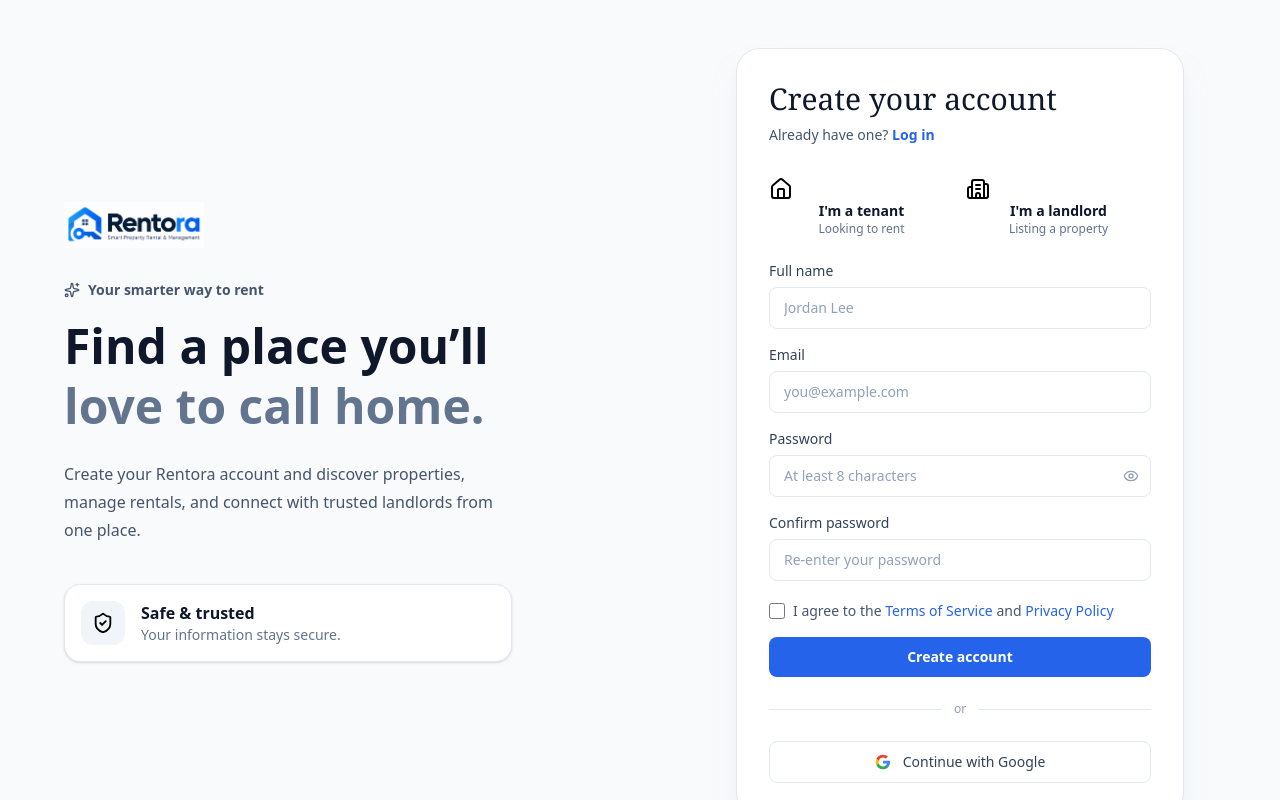
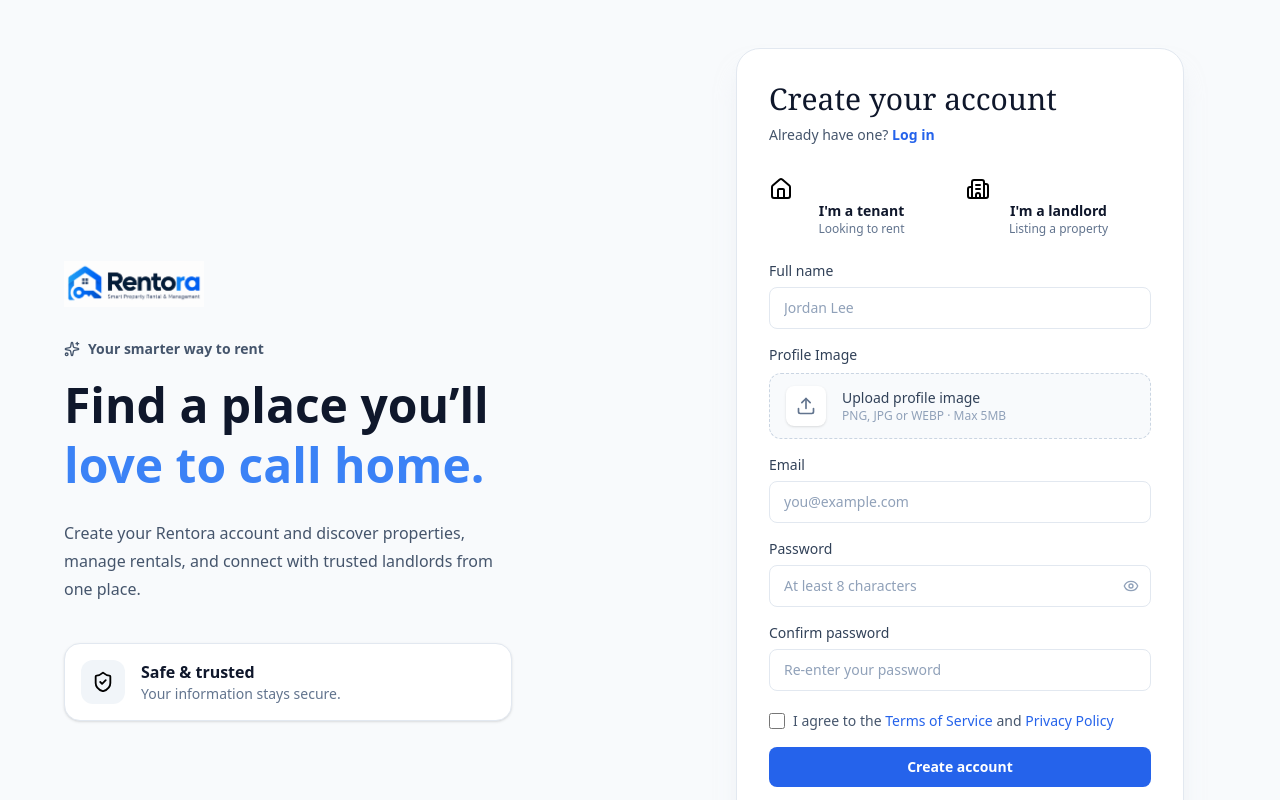
Before and after one commit to MAHFUZh129/smart-property-rental-platform, a Next.js app: page /register in a window 1280 px wide. Shown: the top 800 px of the page. Built offline with nearby package versions, Linux system fonts and the light colour scheme.

Commit message:
created image file uploder in register form

```diff
--- a/src/app/register/page.jsx
+++ b/src/app/register/page.jsx
@@ -14,8 +14,7 @@ const Register = () => {
                     <div className="max-w-md">
 
                         {/* Logo */}
-                        <div className="mb-8 flex items-center gap-3">
-
+                        <div className="mb-8 flex  items-center gap-3">
 
                            <Logo></Logo>
                         </div>
@@ -27,7 +26,7 @@ const Register = () => {
 
                         <h1 className="text-4xl font-bold leading-tight text-slate-900 xl:text-5xl dark:text-white">
                             Find a place you’ll
-                            <span className="block text-slate-500 dark:text-slate-300">
+                            <span className="block text-brand-500 dark:text-slate-300">
                                 love to call home.
                             </span>
                         </h1>
--- a/src/components/register/RegisterForm.jsx
+++ b/src/components/register/RegisterForm.jsx
@@ -1,20 +1,22 @@
 
 "use client";
-
-// import { useState } from "react";
 import { useForm } from "react-hook-form";
 // import { zodResolver } from "@hookform/resolvers/zod";
 import { signIn } from "next-auth/react";
 import { useRouter } from "next/navigation";
-import { Eye, EyeOff, Home, Building2 } from "lucide-react";
+import { Eye, EyeOff, Home, Building2, Upload, X } from "lucide-react";
 // import { registerUser } from "@/app/actions/auth";
 import React, { useState } from 'react';
+import { FcGoogle } from "react-icons/fc";
+import Image from "next/image";
 
 const RegisterForm = () => {
     const router = useRouter();
     const [showPassword, setShowPassword] = useState(false);
     const [serverError, setServerError] = useState("");
     const [submitting, setSubmitting] = useState(false);
+    const [selectedImage, setSelectedImage] = useState(null);
+
 
     const {
         register,
@@ -29,7 +31,10 @@ const RegisterForm = () => {
 
     // const role = watch("role");
 
-    async function onSubmit(values) {
+    console.log(router)
+
+    const onSubmit = async (values) => {
+        console.log(values)
         setServerError("");
         setSubmitting(true);
         try {
@@ -104,8 +109,9 @@ const RegisterForm = () => {
             </div>
 
             <form
-            // onSubmit={handleSubmit(onSubmit)}
+                onSubmit={handleSubmit(onSubmit)}
                 className="mt-6 space-y-4">
+                {/* name */}
                 <div>
                     <label htmlFor="name" className="block text-sm font-medium text-slate-700">
                         Full name
@@ -120,6 +126,71 @@ const RegisterForm = () => {
                     {errors.name && <p className="mt-1 text-xs text-red-600">{errors.name.message}</p>}
                 </div>
 
+                {/* image */}
+                <div>
+                    <label className="mb-2 block text-sm font-medium text-slate-700 dark:text-slate-200">
+                        Profile Image
+                    </label>
+                    {
+                        !selectedImage ? (
+                            <label className="flex w-full cursor-pointer items-center gap-4 rounded-xl border border-dashed border-slate-300 bg-slate-50 px-4 py-3 transition hover:border-slate-400 hover:bg-slate-100 dark:border-slate-700 dark:bg-slate-900 dark:hover:border-slate-600">
+
+                                <div className="flex h-10 w-10 shrink-0 items-center justify-center rounded-lg bg-white shadow-sm dark:bg-slate-800">
+                                    <Upload className="h-5 w-5 text-slate-500" />
+                                </div>
+
+                                <div className="min-w-0">
+                                    <p className="text-sm font-medium text-slate-700 dark:text-slate-200">
+                                        Upload profile image
+                                    </p>
+
+                                    <p className="text-xs text-slate-400">
+                                        PNG, JPG or WEBP · Max 5MB
+                                    </p>
+                                </div>
+
+                                <input
+                                    type="file"
+                                    accept="image/*"
+                                     {...register("image" ,{onChange:(e)=>{
+                                        const file = e.target.files?.[0]
+                                        setSelectedImage(file || null);
+                                     }})}
+
+                                    className="hidden"
+                                />
+                            </label>
+                        ) : (
+                            <div className="flex items-center gap-3 rounded-xl border border-slate-200 bg-white p-2.5 dark:border-slate-700 dark:bg-slate-900">
+                                {/* Image Preview */}
+                                <Image
+                                src={URL.createObjectURL(selectedImage)}
+                                alt="Profile preview"
+                                width={60}
+                                height={40}
+                                 />
+
+                                {/* File Information */}
+                                <div className="min-w-0 flex-1">
+                                    <p className="truncate text-sm font-medium text-slate-700 dark:text-slate-200"> {selectedImage.name}
+                                    </p>
+                                    <p className="text-xs text-slate-400">
+                                        {(selectedImage.size / 1024 / 1024).toFixed(2)} MB
+                                    </p>
+                                </div>
+                                {/* Remove */}
+                                <button
+                                    type="button"
+                                    onClick={() => setSelectedImage(null)}
+                                    className="flex h-8 w-8 shrink-0 items-center justify-center rounded-lg text-slate-400 transition hover:bg-red-50 hover:text-red-500 dark:hover:bg-red-950/30" >
+                                    <X className="h-4 w-4" />
+                                </button>
+                            </div>
+                        )
+                    }
+
+                </div>
+                {/* email */}
                 <div>
                     <label htmlFor="email" className="block text-sm font-medium text-slate-700">
                         Email
@@ -133,7 +204,7 @@ const RegisterForm = () => {
                     />
                     {errors.email && <p className="mt-1 text-xs text-red-600">{errors.email.message}</p>}
                 </div>
-
+                {/* password */}
                 <div>
                     <label htmlFor="password" className="block text-sm font-medium text-slate-700">
                         Password
@@ -159,7 +230,7 @@ const RegisterForm = () => {
                         <p className="mt-1 text-xs text-red-600">{errors.password.message}</p>
                     )}
                 </div>
-
+                {/* Confirm password */}
                 <div>
                     <label htmlFor="confirmPassword" className="block text-sm font-medium text-slate-700">
                         Confirm password
@@ -176,6 +247,7 @@ const RegisterForm = () => {
                     )}
                 </div>
 
+                {/* agreeToTerms */}
                 <label className="flex items-start gap-2 pt-1">
                     <input
                         type="checkbox"
@@ -221,24 +293,7 @@ const RegisterForm = () => {
                 onClick={() => signIn("google", { callbackUrl: "/tenant/dashboard" })}
                 className="flex w-full items-center justify-center gap-3 rounded-lg border border-slate-200 px-4 py-2.5 text-sm font-medium text-slate-700 transition-colors hover:bg-slate-50"
             >
-                <svg className="h-4 w-4" viewBox="0 0 24 24">
-                    <path
-                        fill="#4285F4"
-                        d="M22.56 12.25c0-.78-.07-1.53-.2-2.25H12v4.26h5.92a5.06 5.06 0 0 1-2.2 3.32v2.77h3.57c2.08-1.92 3.28-4.74 3.28-8.1z"
-                    />
-                    <path
-                        fill="#34A853"
-                        d="M12 23c2.97 0 5.46-.98 7.28-2.66l-3.57-2.77c-.99.66-2.25 1.06-3.71 1.06-2.86 0-5.29-1.93-6.16-4.53H2.18v2.85A11 11 0 0 0 12 23z"
-                    />
-                    <path
-                        fill="#FBBC05"
-                        d="M5.84 14.1a6.6 6.6 0 0 1 0-4.2V7.05H2.18a11 11 0 0 0 0 9.9l3.66-2.85z"
-                    />
-                    <path
-                        fill="#EA4335"
-                        d="M12 5.38c1.62 0 3.06.56 4.21 1.64l3.15-3.15C17.45 2.09 14.97 1 12 1a11 11 0 0 0-9.82 6.05l3.66 2.85C6.71 7.31 9.14 5.38 12 5.38z"
-                    />
-                </svg>
+                <FcGoogle size={28} />
                 Continue with Google
             </button>
         </div>
```
Lines whose indentation alone changed are shown as unchanged.
